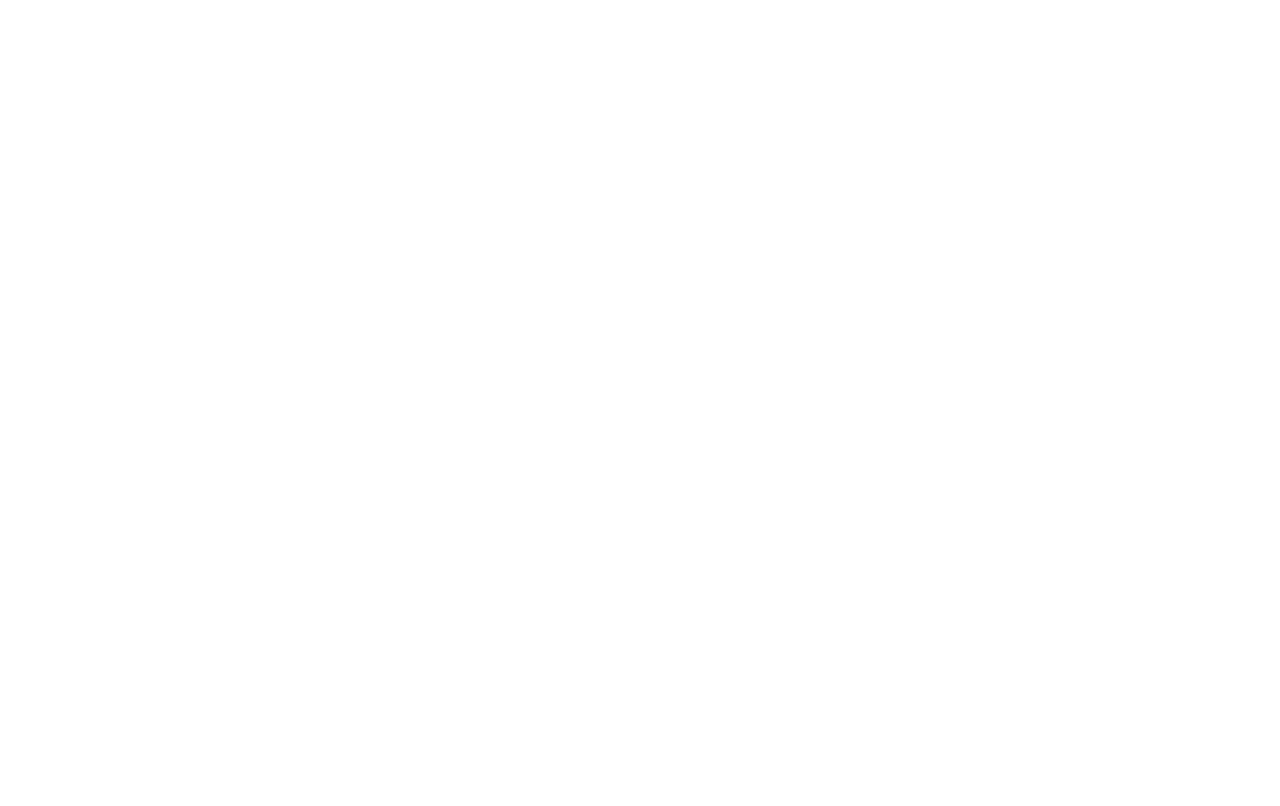
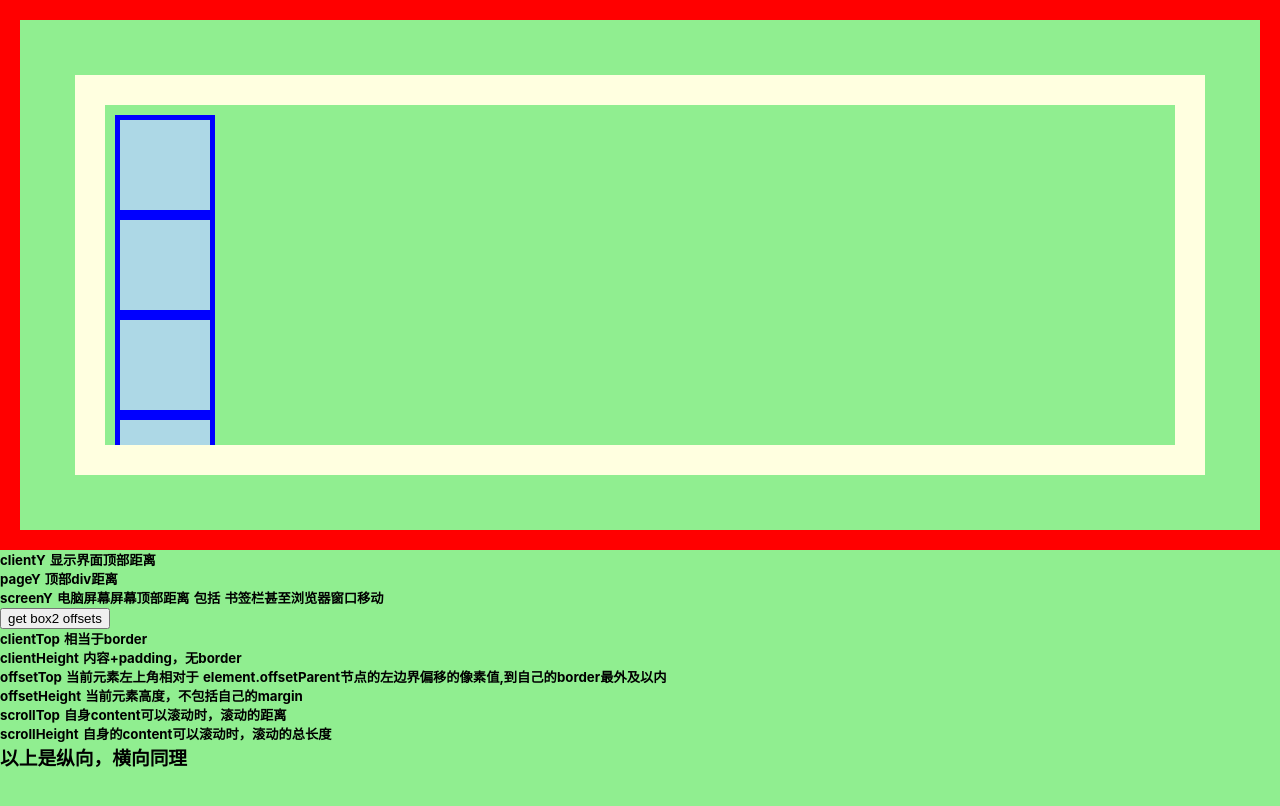
Before and after one commit to CroMarmot/VueDemo, a Nuxt app: page /Position in a window 1280 px wide. Before the commit this address had no page. Shown: the top 806 px of the page. Built offline with nearby package versions, Linux system fonts and the light colour scheme.

Commit message:
feat: html positions

```diff
--- /dev/null
+++ b/pages/Position.vue
@@ -0,0 +1,91 @@
+<template>
+  <div ref="container" class="swiper-container">
+    <div class="box1">
+      <div id="box2" class="box2">
+        <div class="box3" @touchmove="touchP"></div>
+        <div class="box3" @touchmove="touchP"></div>
+        <div class="box3" @touchmove="touchP"></div>
+        <div class="box3" @touchmove="touchP"></div>
+      </div>
+    </div>
+    <h5>clientY 显示界面顶部距离</h5>
+    <h5>pageY 顶部div距离</h5>
+    <h5>screenY 电脑屏幕屏幕顶部距离 包括 书签栏甚至浏览器窗口移动</h5>
+    <button @click="getBox2">get box2 offsets</button>
+    <h5>clientTop 相当于border</h5>
+    <h5>clientHeight 内容+padding，无border</h5>
+    <h5>
+      offsetTop 当前元素左上角相对于
+      element.offsetParent节点的左边界偏移的像素值,到自己的border最外及以内
+    </h5>
+    <h5>offsetHeight 当前元素高度，不包括自己的margin</h5>
+    <h5>scrollTop 自身content可以滚动时，滚动的距离</h5>
+    <h5>scrollHeight 自身的content可以滚动时，滚动的总长度</h5>
+    <h3>以上是纵向，横向同理</h3>
+  </div>
+</template>
+
+<script>
+// Import Swiper styles
+export default {
+  components: {},
+  data() {
+    return {}
+  },
+  methods: {
+    touchP(e) {
+      e.preventDefault()
+      console.log(
+        JSON.stringify({
+          clientY: e.touches[0].clientY,
+          pageY: e.touches[0].pageY,
+          screenY: e.touches[0].screenY,
+          targetOffsetTop: e.target.offsetTop,
+        })
+      )
+    },
+    getBox2() {
+      const box2 = document.getElementById('box2')
+      console.table({
+        clientTop: box2.clientTop,
+        clientHeight: box2.clientHeight,
+        offsetTop: box2.offsetTop,
+        offsetHeight: box2.offsetHeight,
+        scrollTop: box2.scrollTop,
+        scrollHeight: box2.scrollHeight,
+      })
+    },
+  },
+}
+</script>
+
+<style lang="scss">
+@import 'swiper/swiper-bundle.min.css';
+
+.swiper-container {
+  width: 100%;
+  height: 200vh;
+  background-color: lightgreen;
+  .box1 {
+    box-sizing: border-box;
+    padding: 50px;
+    border: 20px solid red;
+    .box2 {
+      height: 50vh;
+      overflow-y: scroll;
+      position: relative;
+      border: 30px solid lightyellow;
+      padding: 10px;
+      margin: 5px;
+      box-sizing: border-box;
+      .box3 {
+        box-sizing: boder-box;
+        border: 5px solid blue;
+        background-color: lightblue;
+        width: 100px;
+        height: 100px;
+      }
+    }
+  }
+}
+</style>
--- a/pages/index.vue
+++ b/pages/index.vue
@@ -39,6 +39,9 @@
         <NuxtLink to="/IEEE754">
           <a rel="noopener noreferrer" class="button--green"> IEEE754 </a>
         </NuxtLink>
+        <NuxtLink to="/Position">
+          <a rel="noopener noreferrer" class="button--green"> Position </a>
+        </NuxtLink>
       </div>
     </div>
   </div>
```
